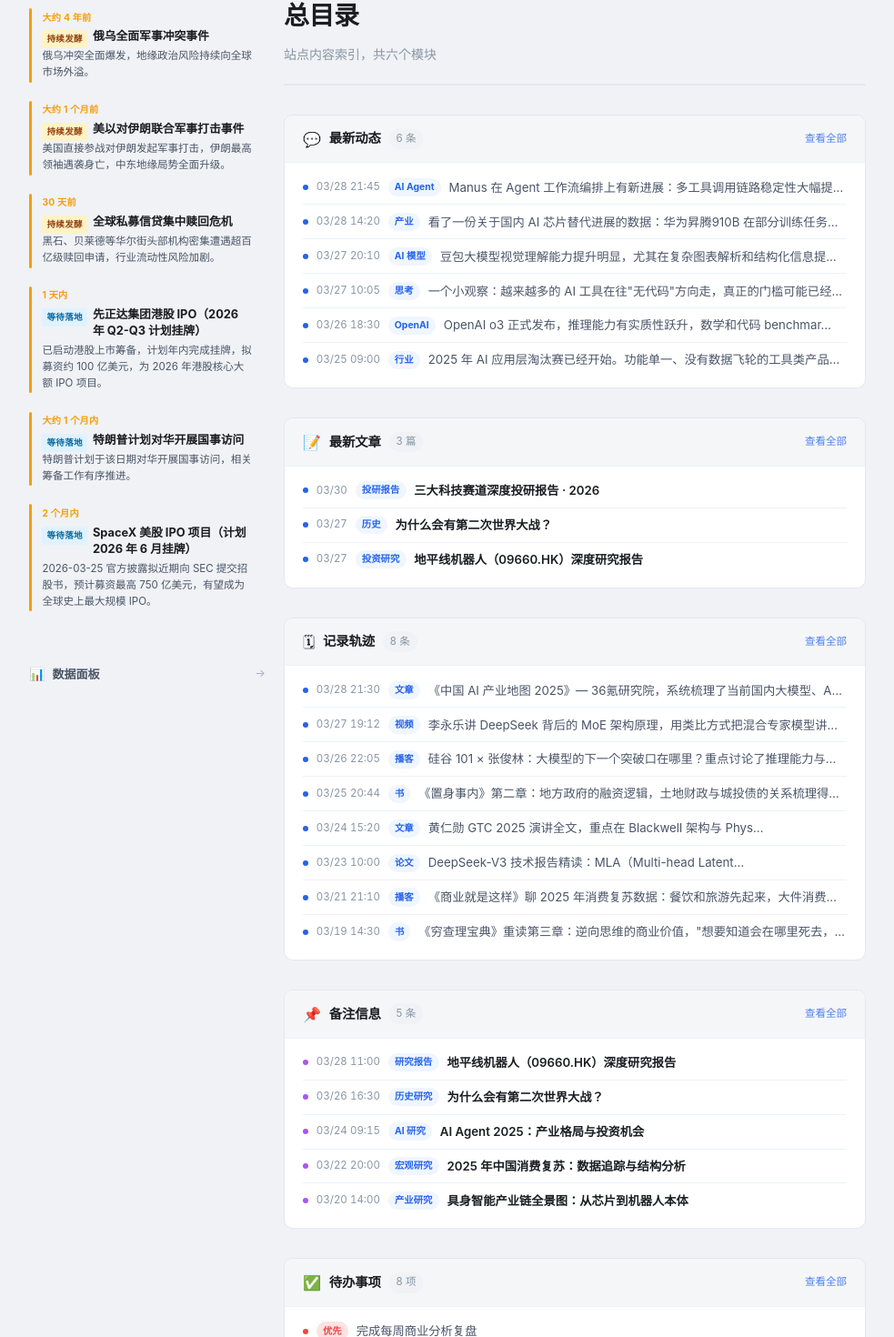
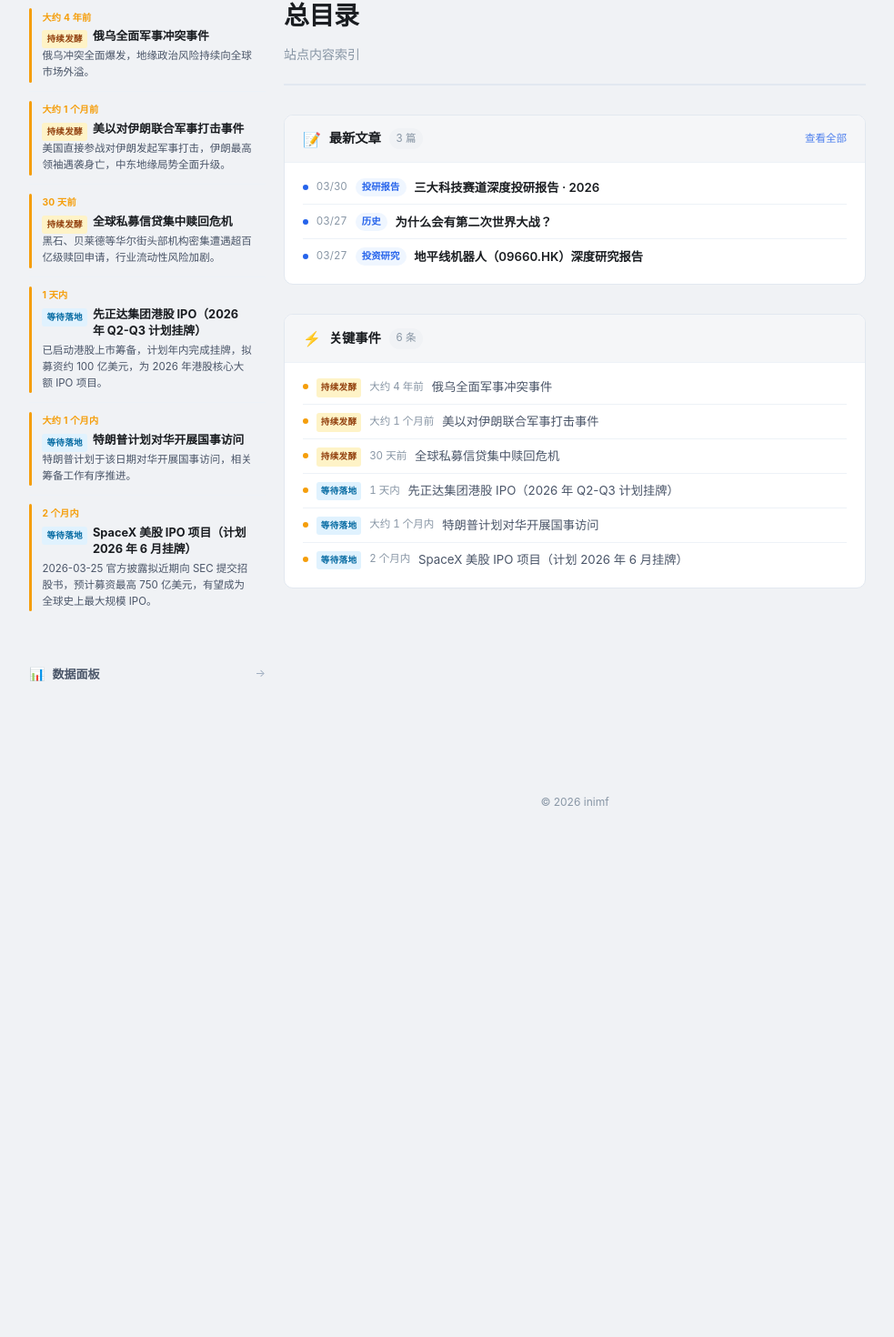
Before and after one commit to web1286/inimf-blog, a Next.js app: page /archive in a window 1280 px wide. Shown: the part 116-1586 px from the top of the page at 91% size, without its empty margins (8-991 px from the left). After the commit the page ends 1032 px from the top, so only its background shows below. Built offline with nearby package versions, Linux system fonts and the light colour scheme.

Commit message:
refactor: archive page only shows posts and events

```diff
--- a/pages/archive.tsx
+++ b/pages/archive.tsx
@@ -4,10 +4,6 @@ import Layout from '../components/Layout'
 import { getSortedPostsData } from '../lib/posts'
 import { format, formatDistanceToNow, parseISO } from 'date-fns'
 import { zhCN } from 'date-fns/locale'
-import { UPDATES } from '../data/updates'
-import { TRACKS } from '../data/tracks'
-import { NOTES } from '../data/notes'
-import { TODO_ITEMS } from '../data/todos'
 import { EVENTS } from '../data/events'
 
 interface Post {
@@ -27,34 +23,10 @@ export default function Archive({ posts }: ArchiveProps) {
       <div className="toc-page">
         <div className="toc-page-header">
           <h1 className="toc-page-title">总目录</h1>
-          <p className="toc-page-desc">站点内容索引，共六个模块</p>
+          <p className="toc-page-desc">站点内容索引</p>
         </div>
 
-        {/* ========== 模块一：最新动态 ========== */}
-        <div className="toc-module">
-          <div className="toc-module-header">
-            <span className="toc-module-icon">💬</span>
-            <h2 className="toc-module-title">最新动态</h2>
-            <span className="toc-module-count">{UPDATES.length} 条</span>
-            <Link href="/updates" className="toc-module-more">查看全部</Link>
-          </div>
-          <ul className="toc-list">
-            {UPDATES.map((item, i) => (
-              <li key={i} className="toc-item">
-                <span className="toc-item-dot" />
-                <time className="toc-item-date">
-                  {format(new Date(item.date), 'MM/dd HH:mm', { locale: zhCN })}
-                </time>
-                {item.tags && item.tags[0] && (
-                  <span className="toc-item-tag">{item.tags[0]}</span>
-                )}
-                <span className="toc-item-text">{item.text.slice(0, 40)}{item.text.length > 40 ? '…' : ''}</span>
-              </li>
-            ))}
-          </ul>
-        </div>
-
-        {/* ========== 模块二：最新文章 ========== */}
+        {/* ========== 模块一：最新文章 ========== */}
         <div className="toc-module">
           <div className="toc-module-header">
             <span className="toc-module-icon">📝</span>
@@ -82,70 +54,7 @@ export default function Archive({ posts }: ArchiveProps) {
           )}
         </div>
 
-        {/* ========== 模块三：记录轨迹 ========== */}
-        <div className="toc-module">
-          <div className="toc-module-header">
-            <span className="toc-module-icon">🗓</span>
-            <h2 className="toc-module-title">记录轨迹</h2>
-            <span className="toc-module-count">{TRACKS.length} 条</span>
-            <Link href="/tracks" className="toc-module-more">查看全部</Link>
-          </div>
-          <ul className="toc-list">
-            {TRACKS.map((t, i) => (
-              <li key={i} className="toc-item">
-                <span className="toc-item-dot" />
-                <time className="toc-item-date">{t.date.slice(5).replace('-', '/')} {t.time}</time>
-                <span className="toc-item-tag">{t.type}</span>
-                <span className="toc-item-text">{t.content.slice(0, 40)}{t.content.length > 40 ? '…' : ''}</span>
-              </li>
-            ))}
-          </ul>
-        </div>
-
-        {/* ========== 模块四：备注信息 ========== */}
-        <div className="toc-module">
-          <div className="toc-module-header">
-            <span className="toc-module-icon">📌</span>
-            <h2 className="toc-module-title">备注信息</h2>
-            <span className="toc-module-count">{NOTES.length} 条</span>
-            <Link href="/notes" className="toc-module-more">查看全部</Link>
-          </div>
-          <ul className="toc-list">
-            {NOTES.map((n, i) => (
-              <li key={i} className="toc-item">
-                <span className="toc-item-dot toc-item-dot-note" />
-                <time className="toc-item-date">{n.date.slice(5).replace('-', '/')} {n.time}</time>
-                {n.tags && n.tags[0] && (
-                  <span className="toc-item-tag">{n.tags[0]}</span>
-                )}
-                <Link href={`/posts/${n.slug}`} className="toc-item-link">{n.title}</Link>
-              </li>
-            ))}
-          </ul>
-        </div>
-
-        {/* ========== 模块五：待办事项 ========== */}
-        <div className="toc-module">
-          <div className="toc-module-header">
-            <span className="toc-module-icon">✅</span>
-            <h2 className="toc-module-title">待办事项</h2>
-            <span className="toc-module-count">{TODO_ITEMS.length} 项</span>
-            <Link href="/todos" className="toc-module-more">查看全部</Link>
-          </div>
-          <ul className="toc-list">
-            {TODO_ITEMS.map((t) => (
-              <li key={t.id} className={`toc-item${t.done ? ' toc-item-done' : ''}`}>
-                <span className={`toc-item-dot${t.priority === 'high' ? ' toc-item-dot-high' : ''}${t.done ? ' toc-item-dot-done' : ''}`} />
-                {t.priority === 'high' && !t.done && (
-                  <span className="toc-item-tag toc-tag-high">优先</span>
-                )}
-                <span className="toc-item-text">{t.text}</span>
-              </li>
-            ))}
-          </ul>
-        </div>
-
-        {/* ========== 模块六：关键事件 ========== */}
+        {/* ========== 模块二：关键事件 ========== */}
         <div className="toc-module">
           <div className="toc-module-header">
             <span className="toc-module-icon">⚡</span>
```
